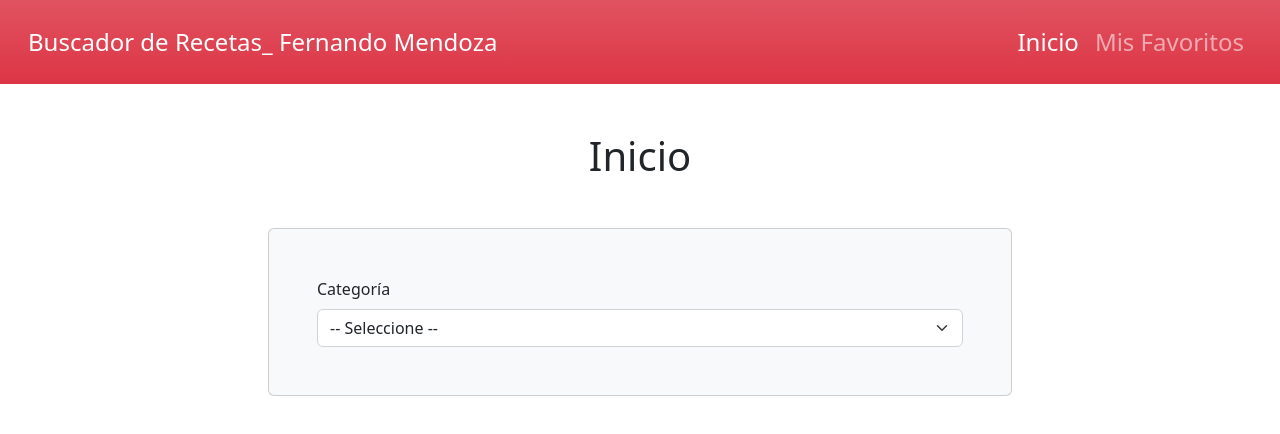
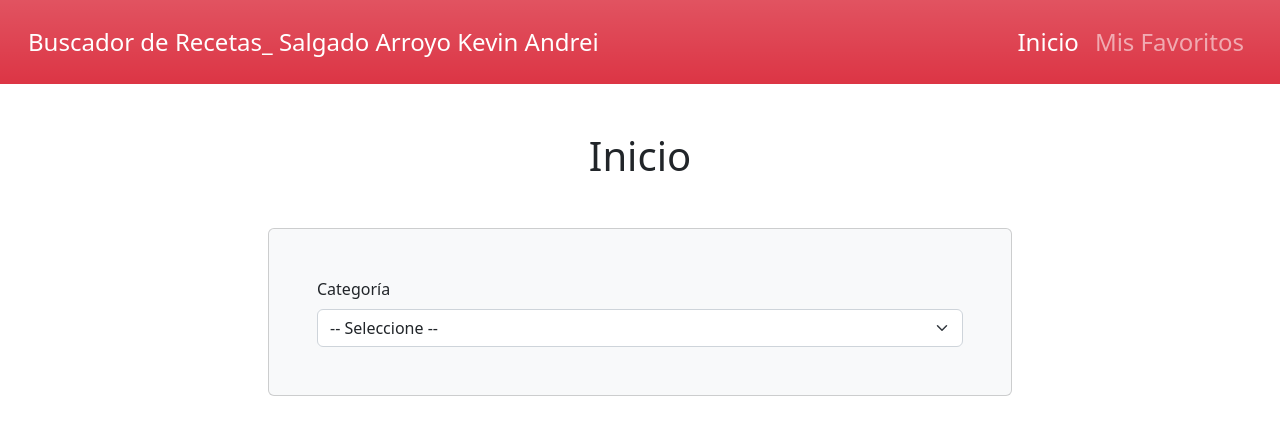
Before and after one commit to KevinBaskervil/resetas, a plain HTML site: page Recetas/Recetas/index.html in a window 1280 px wide. Drawn offline with Linux system fonts and the light colour scheme; no server answers.

Commit message:
Update index.html

```diff
--- a/Recetas/Recetas/index.html
+++ b/Recetas/Recetas/index.html
@@ -11,7 +11,7 @@
 
     <nav class="navbar navbar-expand-lg navbar-dark bg-danger bg-gradient p-3">
         <div class="container-fluid">
-            <a class="navbar-brand fs-4" href="index.html">Buscador de Recetas_ Fernando Mendoza</a>
+            <a class="navbar-brand fs-4" href="index.html">Buscador de Recetas_ Salgado Arroyo Kevin Andrei</a>
             <button class="navbar-toggler" type="button" data-bs-toggle="collapse" data-bs-target="#navbarNavDropdown" aria-controls="navbarNavDropdown" aria-expanded="false" aria-label="Toggle navigation">
                 <span class="navbar-toggler-icon"></span>
             </button>
```
